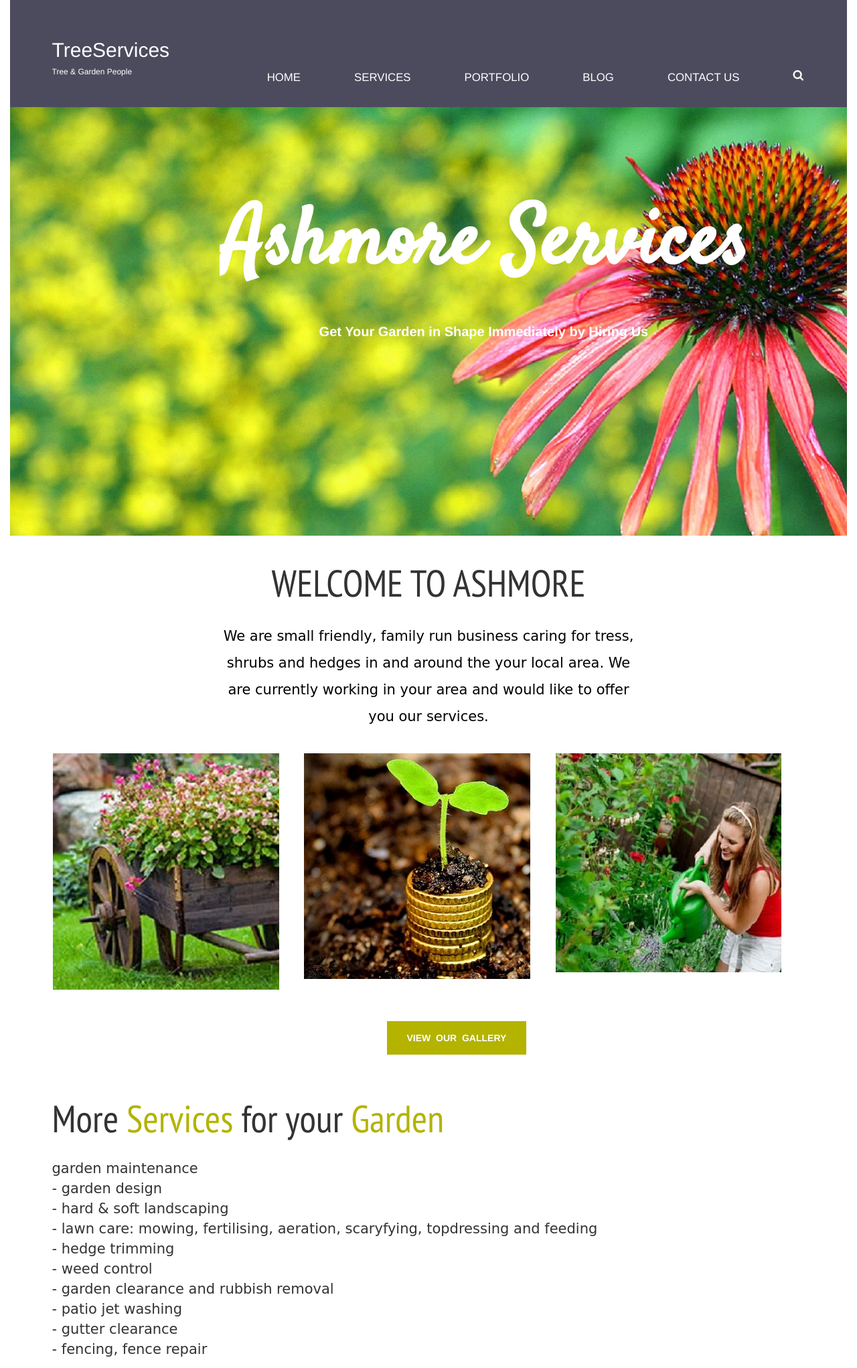
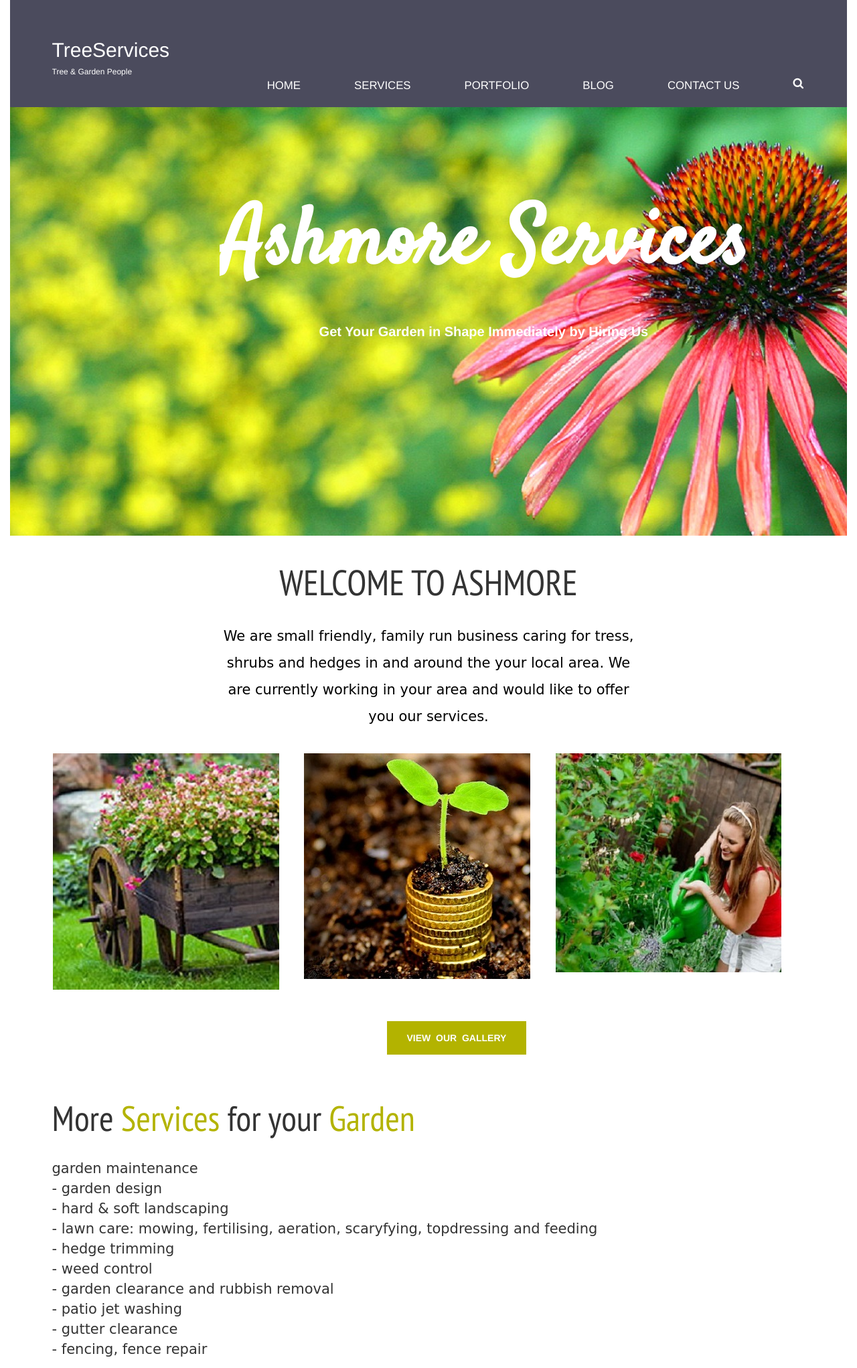
Before and after one commit to suryataparoy/TreeServices2, a plain HTML site: page public/index.html in a window 1280 px wide. Shown: the top 2043 px of the page at 67% size. Drawn offline with nearby package versions, Linux system fonts and the light colour scheme.

Commit message:
Update index.css
Change font size

```diff
--- a/public/index.css
+++ b/public/index.css
@@ -29,7 +29,7 @@ nav {
 }
 nav li{	float: right;
 	top: 7vh;
-	margin-top:3%;
+	margin-top:4%;
 }
 nav li a{
 	color: white;
@@ -93,7 +93,7 @@ h1{
 }
 .ourworkh{
 	font-weight: normal;
-	font-size: 450%;
+	font-size: 400%;
 	font-family: 'PT Sans Narrow', sans-serif;
 }
 .desp{
@@ -187,7 +187,6 @@ background-image: url(images/map1.jpg);
 	font-family: 'Open Sans', sans-serif;
 	float: right;
 	margin-right: 5%;
-	margin-top: 5%;
 	font-weight: bold;
 }
 #overlay h1{
@@ -326,7 +325,7 @@ background-color: #17202A;
 }
 
  .blocks{
- 	font-size: 400%;
+ 	font-size: 380%;
  	font-weight: normal;
  	font-family: 'PT Sans Narrow', sans-serif;
 
@@ -378,7 +377,7 @@ background-color: #17202A;
 }
 .garden p{ overflow: none;}
 .serviceshead{
-	font-size: 270%;
+	font-size: 250%;
 	font-weight: normal;
 	text-align: left;
 	font-family: 'PT Sans Narrow', sans-serif;
```
